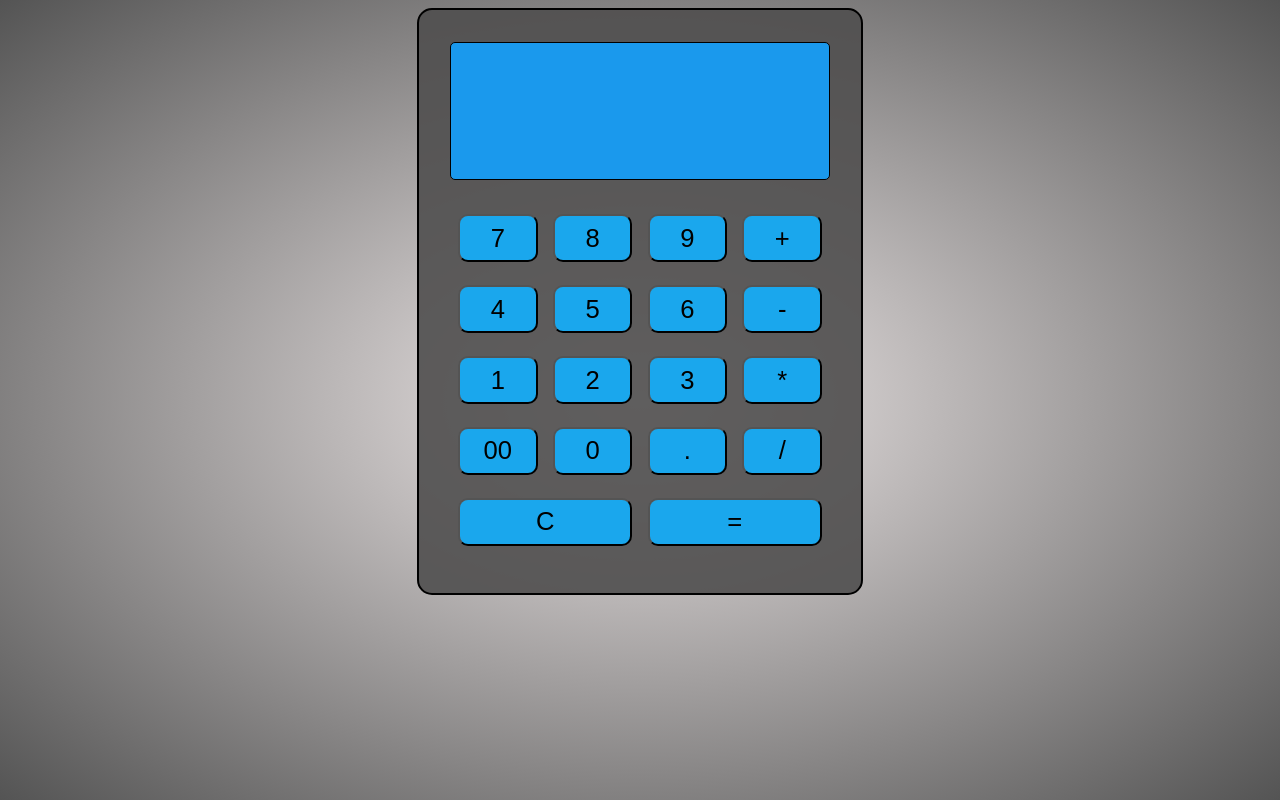
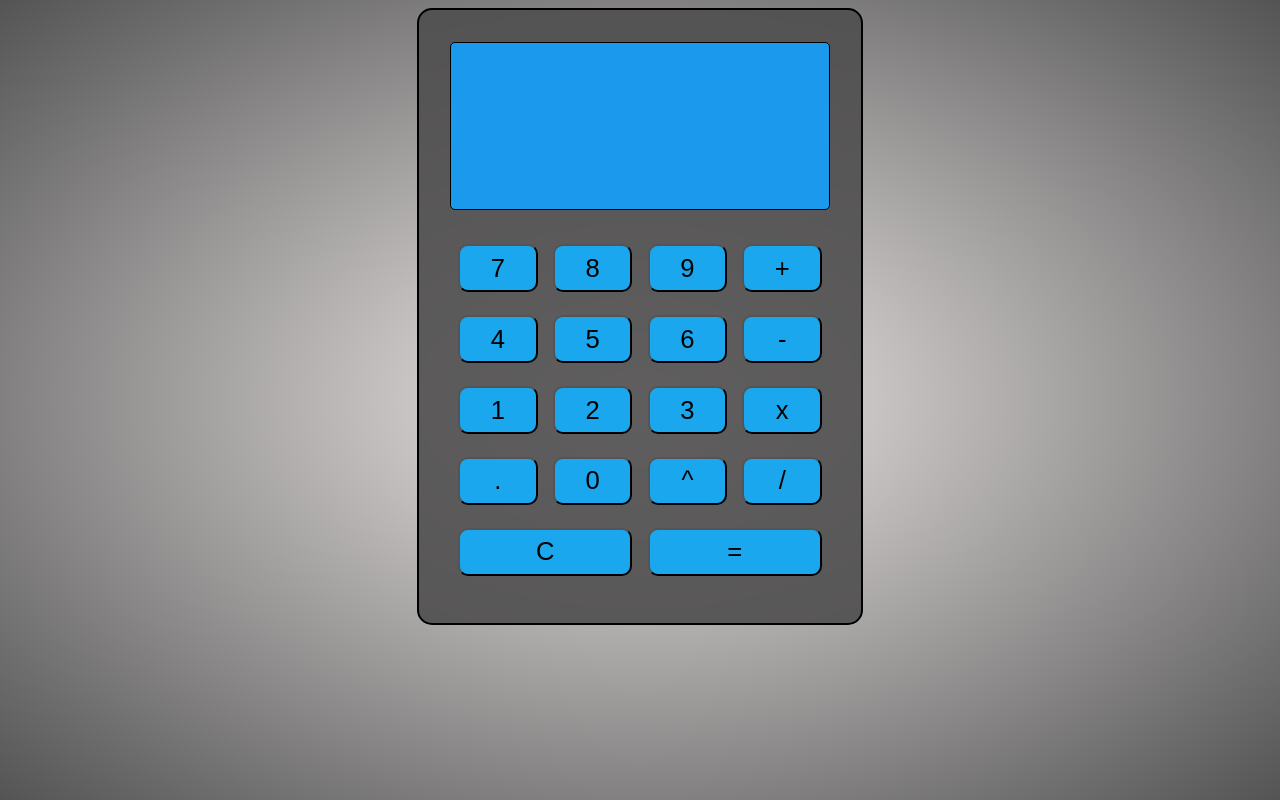
Before and after one commit to Middow32/git_test, a plain HTML site: page repos/calculator/index.html in a window 1280 px wide. Drawn offline with Linux system fonts and the light colour scheme.

Commit message:
Calculator evaluates equations. Need to fix text container overflow

```diff
--- a/repos/calculator/css/styles.css
+++ b/repos/calculator/css/styles.css
@@ -1,6 +1,8 @@
 #screen {
     background-color: #1a99ed;
+    display: flex;
     padding:18% 8%;
+    flex-basis: 100%;
     margin-bottom: 7%;
     border: 1px solid rgb(0, 0, 0);
     border-radius: 5px;
@@ -44,3 +46,9 @@ html {
     background-repeat: no-repeat;
     min-height: 100%;
 }
+
+#total {
+    font-size: 2vw;
+    min-width: 0;
+    min-height: 0;
+}
--- a/repos/calculator/index.html
+++ b/repos/calculator/index.html
@@ -12,34 +12,36 @@
 <body>
 
     <div id = "container">
-        <div id = "screen"></div>
-        <div class = "row">
-            <button class = "btnrow">7</button>
-            <button class = "btnrow">8</button>
-            <button class = "btnrow">9</button>
-            <button class = "btnrow">+</button>
+        <div id = "screen">&nbsp;
+            <div id = "total"><br></div>
         </div>
         <div class = "row">
-            <button class = "btnrow">4</button>
-            <button class = "btnrow">5</button>
-            <button class = "btnrow">6</button>
-            <button class = "btnrow">-</button>
+            <button class = "btnrow" onclick = input(7)>7</button>
+            <button class = "btnrow" onclick = input(8)>8</button>
+            <button class = "btnrow" onclick = input(9)>9</button>
+            <button class = "btnrow" onclick = "input('+');">+</button>
         </div>
         <div class = "row">
-            <button class = "btnrow">1</button>
-            <button class = "btnrow">2</button>
-            <button class = "btnrow">3</button>
-            <button class = "btnrow">*</button>
+            <button class = "btnrow" onclick = input(4)>4</button>
+            <button class = "btnrow" onclick = input(5)>5</button>
+            <button class = "btnrow" onclick = input(6)>6</button>
+            <button class = "btnrow" onclick = "input('-');">-</button>
         </div>
         <div class = "row">
-            <button class = "btnrow">00</button>
-            <button class = "btnrow">0</button>
-            <button class = "btnrow">.</button>
-            <button class = "btnrow">/</button>
+            <button class = "btnrow" onclick = input(1)>1</button>
+            <button class = "btnrow" onclick = input(2)>2</button>
+            <button class = "btnrow" onclick = input(3)>3</button>
+            <button class = "btnrow" onclick = "input('*');">x</button>
         </div>
         <div class = "row">
-            <button class = "btnrow">C</button>
-            <button class = "btnrow">=</button>
+            <button class = "btnrow" onclick = input(0o0)>.</button>
+            <button class = "btnrow" onclick = input(0)>0</button>
+            <button class = "btnrow" onclick = "input('**');">^</button>
+            <button class = "btnrow" onclick = "input('/');">/</button>
+        </div>
+        <div class = "row">
+            <button class = "btnrow" onclick = "input('C');">C</button>
+            <button class = "btnrow" onclick = "input('=');">=</button>
 
         </div>
 
--- a/repos/calculator/js/scripts.js
+++ b/repos/calculator/js/scripts.js
@@ -0,0 +1,20 @@
+var total = "";
+
+
+function input(num) {
+    if (num == "=")
+    {
+        total = eval(total);
+        console.log("Total: " + eval(total));
+    }
+    else if (num == "C"){
+        total = "";
+    }
+    else {
+        total += num;
+        //total = total.join('');
+        console.log(total);
+
+    }
+    document.getElementById("total").innerHTML = total;
+}
```
